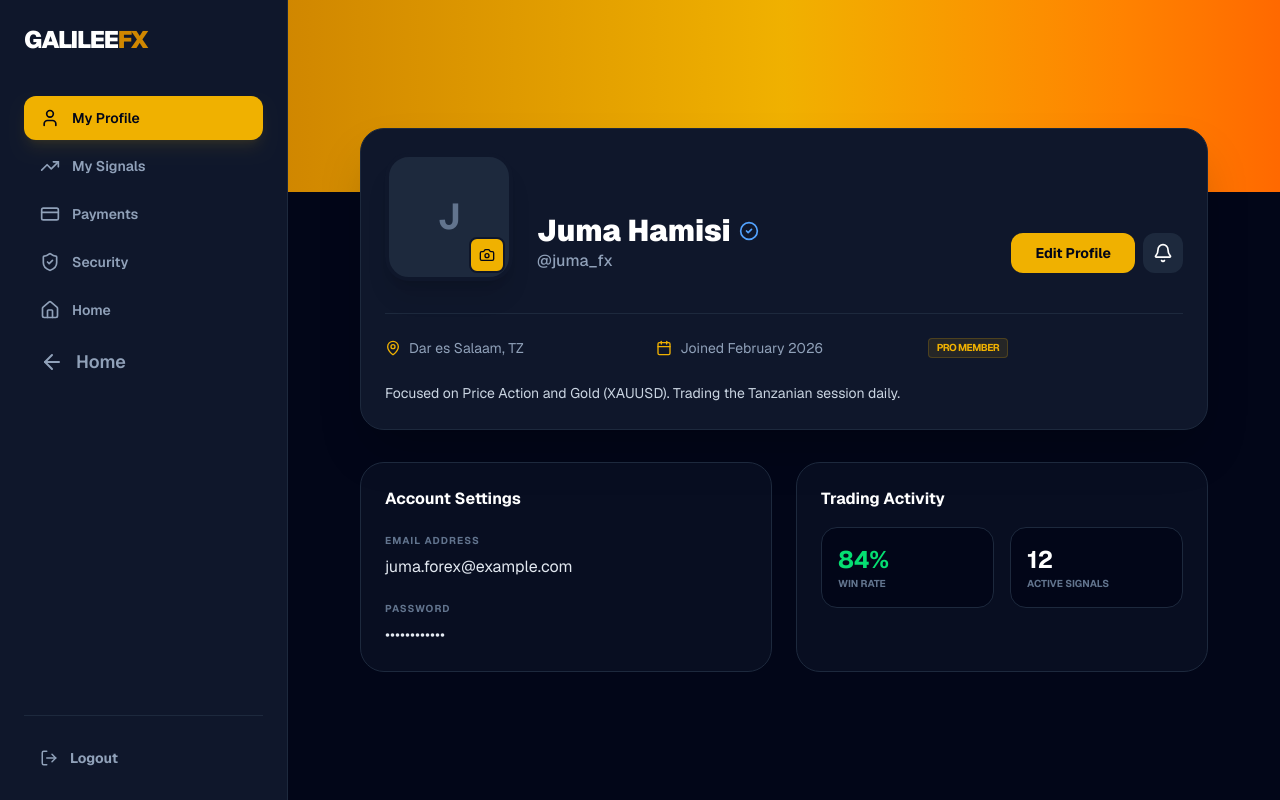
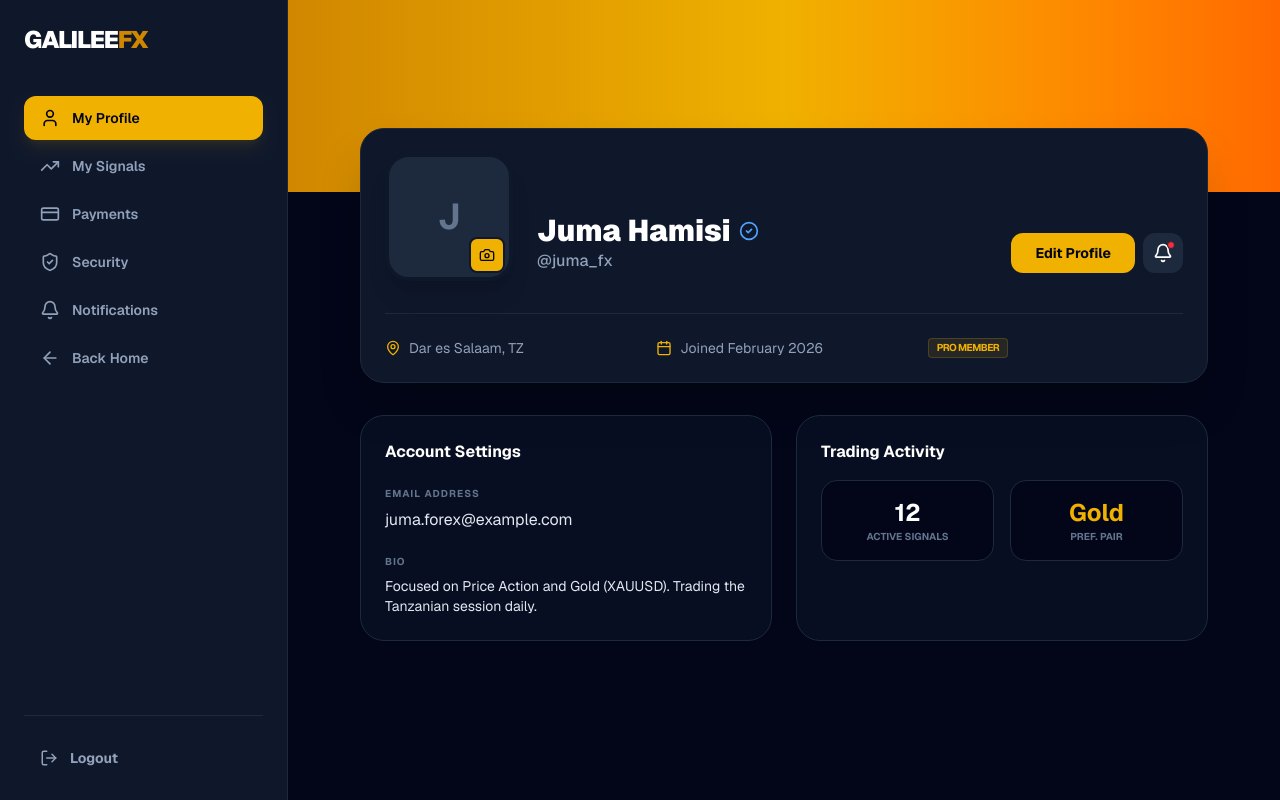
Before and after one commit to apox-rider/GFX-Academy, a Next.js app: page /Profile in a window 1280 px wide. Built offline with nearby package versions, Linux system fonts and the light colour scheme.

Commit message:
17022026

```diff
--- a/app/Profile/page.tsx
+++ b/app/Profile/page.tsx
@@ -4,21 +4,50 @@ import {
   User, Settings, CreditCard, History, LogOut,
   ShieldCheck, TrendingUp, Menu, X, Camera,
   MapPin, Calendar, CheckCircle2, Bell,
-  Home,
-  ArrowLeft
+  Home, ArrowLeft, Lock, Smartphone, Eye, EyeOff
 } from 'lucide-react';
-import Navbar from '../components/Header/page';
 import { useRouter } from 'next/navigation';
+import { PiCrosshairSimpleBold } from 'react-icons/pi';
 
 export default function ProfilePage() {
-  const router=useRouter()
+  const router = useRouter();
   const [isSidebarOpen, setSidebarOpen] = useState(false);
   const [activeTab, setActiveTab] = useState('Profile');
+  const [isEditing, setIsEditing] = useState(false);
+  const [read, setRead]= useState(false)
+  const [showPassword, setShowPassword] = useState(false);
+  const [notification, setIsNotification] = useState([
+    {id:1, category:'Daily', message:'Welcome to Galilee TX '}
+  ])
+  //  if(activeTab==='Notifications'){
+  //   setRead(!read)
+  // };
 
 
-  const gotohome=()=>{
-    router.push('/')
-  }
+  // --- HANDLER FUNCTIONS ---
+  const gotohome = () => router.push('/');
+
+
+
+  const handleLogout = () => {
+    // Add your logic to clear cookies/localstorage here
+    console.log("Logging out...");
+    router.push('/auth/login');
+  };
+
+  const editprofile = () => {
+    setIsEditing(!isEditing);
+    if(isEditing) {
+        // profile editing
+        console.log("Saving profile changes...");
+    }
+  };
+
+  const handlenotifications = () => {
+    console.log("Opening notifications...");
+    setRead(true)
+    setActiveTab('Notifications')
+  };
 
   const user = {
     name: "Juma Hamisi",
@@ -35,23 +64,24 @@ export default function ProfilePage() {
     { id: 'Signals', label: 'My Signals', icon: <TrendingUp size={20} /> },
     { id: 'Billing', label: 'Payments', icon: <CreditCard size={20} /> },
     { id: 'Security', label: 'Security', icon: <ShieldCheck size={20} /> },
-    { id: 'Home', label: 'Home', icon: <Home size={20} /> },
+    { id: 'Notifications', label: 'Notifications', icon: <Bell size={20} /> },
   ];
 
   return (
     <>
-
     <div className="min-h-screen bg-slate-950 text-slate-50 flex flex-col md:flex-row font-sans">
 
       {/* --- MOBILE NAV BAR --- */}
       <div className="md:hidden flex items-center justify-between p-4 bg-slate-900 border-b border-slate-800 sticky top-0 z-50">
-        <span className="font-bold flex text-yellow-500 tracking-tighter text-xl"><p className='text-white'>GALILEE</p> <p className='text-yellow-600'>FX</p></span>
+        <span className="font-bold flex text-yellow-500 tracking-tighter text-xl">
+            <p className='text-white'>GALILEE</p> <p className='text-yellow-600'>FX</p>
+        </span>
         <button onClick={() => setSidebarOpen(true)} className="p-2 bg-slate-800 rounded-lg">
           <Menu size={20} />
         </button>
       </div>
 
-      {/* --- SIDEBAR (RESPONSIVE) --- */}
+      {/* --- SIDEBAR --- */}
       <aside className={`
         fixed inset-y-0 left-0 z-50 w-72 bg-slate-900 border-r border-slate-800 transition-transform duration-300
         md:relative md:translate-x-0
@@ -59,7 +89,9 @@ export default function ProfilePage() {
       `}>
         <div className="flex flex-col h-full p-6">
           <div className="flex items-center justify-between mb-10">
-            <span className="text-2xl flex font-black text-white tracking-tighter"><p className='text-white'>GALILEE</p> <p className='text-yellow-600'>FX</p></span>
+            <span className="text-2xl flex font-black text-white tracking-tighter">
+                <p className='text-white'>GALILEE</p> <p className='text-yellow-600'>FX</p>
+            </span>
             <button onClick={() => setSidebarOpen(false)} className="md:hidden text-slate-400">
               <X size={20} />
             </button>
@@ -81,14 +113,16 @@ export default function ProfilePage() {
               </button>
             ))}
             <button onClick={gotohome} className='flex w-full items-center gap-3 px-4 py-3 rounded-xl text-sm font-semibold transition-all text-slate-400 hover:bg-slate-800 hover:text-white'>
-               <ArrowLeft className='justify-center top-0  '/>
-               <a href='/' className='text-lg'>Home</a>
+               <ArrowLeft size={20}/>
+               <span className='text-md'>Back Home</span>
             </button>
           </nav>
 
           <div className="mt-auto border-t border-slate-800 pt-6">
             <button
-            className="flex items-center gap-3 text-slate-400 hover:text-red-400 transition-colors px-4 py-2">
+                onClick={handleLogout}
+                className="flex items-center gap-3 text-slate-400 hover:text-red-400 transition-colors px-4 py-2 w-full"
+            >
               <LogOut size={18} />
               <span className="text-sm font-bold">Logout</span>
             </button>
@@ -106,11 +140,8 @@ export default function ProfilePage() {
           <div className="bg-slate-900 border border-slate-800 rounded-3xl p-6 shadow-2xl">
             <div className="flex flex-col md:flex-row md:items-end justify-between gap-6">
               <div className="relative">
-                <div className="w-24 h-24 md:w-32 md:h-32 rounded-3xl bg-slate-800 border-4 border-slate-900 overflow-hidden shadow-xl">
-                    {/* Placeholder for Avatar */}
-                    <div className="w-full h-full flex items-center justify-center text-4xl font-bold text-slate-500">
-                        {user.name.charAt(0)}
-                    </div>
+                <div className="w-24 h-24 md:w-32 md:h-32 rounded-3xl bg-slate-800 border-4 border-slate-900 overflow-hidden shadow-xl flex items-center justify-center text-4xl font-bold text-slate-500">
+                    {user.name.charAt(0)}
                 </div>
                 <button className="absolute bottom-2 right-2 p-2 bg-yellow-500 rounded-lg text-slate-950 border-2 border-slate-900 hover:scale-110 transition-transform">
                     <Camera size={16} />
@@ -126,11 +157,16 @@ export default function ProfilePage() {
               </div>
 
               <div className="flex gap-2 md:mb-2">
-                <button className="flex-1 md:flex-none bg-yellow-500 hover:bg-yellow-400 text-slate-950 font-bold px-6 py-2.5 rounded-xl transition-all text-sm">
-                  Edit Profile
+                <button
+                onClick={editprofile}
+                className={`flex-1 md:flex-none font-bold px-6 py-2.5 rounded-xl transition-all text-sm ${isEditing ? 'bg-green-500 text-white' : 'bg-yellow-500 text-slate-950'}`}>
+                  {isEditing ? 'Save Changes' : 'Edit Profile'}
                 </button>
-                <button className="p-2.5 bg-slate-800 text-white rounded-xl hover:bg-slate-700">
+                <button
+                onClick={handlenotifications}
+                className="p-2.5 bg-slate-800 text-white rounded-xl hover:bg-slate-700 relative">
                     <Bell size={20} />
+                    <span className={`absolute top-2 right-2 w-2 h-2 ${read?'':'bg-red-500'} rounded-full border border-slate-800`}></span>
                 </button>
               </div>
             </div>
@@ -150,65 +186,133 @@ export default function ProfilePage() {
                     </div>
                 </div>
             </div>
-
-            <p className="mt-6 text-slate-300 text-sm leading-relaxed max-w-2xl">
-                {user.bio}
-            </p>
           </div>
 
-          {/* Dynamic Sections */}
+          {/* --- DYNAMIC SECTIONS --- */}
           <div className="mt-8">
+            {/* PROFILE TAB */}
             {activeTab === 'Profile' && (
               <div className="grid grid-cols-1 md:grid-cols-2 gap-6 animate-in fade-in slide-in-from-bottom-2">
-                {/* Account Details Box */}
                 <div className="bg-slate-900/50 border border-slate-800 rounded-3xl p-6">
                     <h3 className="font-bold text-white mb-4">Account Settings</h3>
                     <div className="space-y-4">
                         <div>
                             <label className="text-[10px] uppercase font-bold text-slate-500 tracking-widest">Email Address</label>
-                            <div className="text-slate-200 mt-1">{user.email}</div>
+                            {isEditing ? (
+                                <input defaultValue={user.email} className="w-full bg-slate-950 border border-slate-800 p-2 rounded-lg mt-1 text-sm text-yellow-500 outline-none" />
+                            ) : (
+                                <div className="text-slate-200 mt-1">{user.email}</div>
+                            )}
                         </div>
                         <div>
-                            <label className="text-[10px] uppercase font-bold text-slate-500 tracking-widest">Password</label>
-                            <div className="text-slate-200 mt-1">••••••••••••</div>
+                            <label className="text-[10px] uppercase font-bold text-slate-500 tracking-widest">Bio</label>
+                            {isEditing ? (
+                                <textarea defaultValue={user.bio} className="w-full bg-slate-950 border border-slate-800 p-2 rounded-lg mt-1 text-sm text-yellow-500 outline-none h-20" />
+                            ) : (
+                                <div className="text-slate-200 mt-1 text-sm">{user.bio}</div>
+                            )}
                         </div>
                     </div>
                 </div>
 
-                {/* Trading Stats Box */}
                 <div className="bg-slate-900/50 border border-slate-800 rounded-3xl p-6">
                     <h3 className="font-bold text-white mb-4">Trading Activity</h3>
                     <div className="grid grid-cols-2 gap-4">
-                        <div className="bg-slate-950 p-4 rounded-2xl border border-slate-800">
-                            <div className="text-2xl font-bold text-green-400">84%</div>
-                            <div className="text-[10px] uppercase font-bold text-slate-500">Win Rate</div>
-                        </div>
-                        <div className="bg-slate-950 p-4 rounded-2xl border border-slate-800">
+                        <div className="bg-slate-950 p-4 rounded-2xl border border-slate-800 text-center">
                             <div className="text-2xl font-bold text-white">12</div>
                             <div className="text-[10px] uppercase font-bold text-slate-500">Active Signals</div>
+                        </div>
+                        <div className="bg-slate-950 p-4 rounded-2xl border border-slate-800 text-center">
+                            <div className="text-2xl font-bold text-yellow-500">Gold</div>
+                            <div className="text-[10px] uppercase font-bold text-slate-500">Pref. Pair</div>
                         </div>
                     </div>
                 </div>
               </div>
             )}
 
-            {activeTab === 'Signals' && (
-              <div className="bg-slate-900 border border-slate-800 rounded-3xl p-8 text-center animate-in fade-in">
-                <div className="w-16 h-16 bg-slate-800 rounded-full flex items-center justify-center mx-auto mb-4">
-                    <TrendingUp className="text-slate-600" />
+            {/* SECURITY TAB */}
+            {activeTab === 'Security' && (
+              <div className="space-y-6 animate-in fade-in slide-in-from-bottom-2">
+                <div className="bg-slate-900 border border-slate-800 rounded-3xl p-6">
+                    <h3 className="font-bold text-white mb-6 flex items-center gap-2">
+                        <Lock size={20} className="text-yellow-500" /> Login & Password
+                    </h3>
+                    <div className="space-y-4">
+                        <div className="flex justify-between items-center p-4 bg-slate-950 rounded-2xl border border-slate-800">
+                            <div>
+                                <p className="text-sm font-bold">Change Password</p>
+                                <p className="text-xs text-slate-500">Update your account security regularly.</p>
+                            </div>
+                            <button className="text-xs bg-slate-800 px-4 py-2 rounded-lg hover:bg-slate-700 transition-colors">Update</button>
+                        </div>
+                        <div className="flex justify-between items-center p-4 bg-slate-950 rounded-2xl border border-slate-800">
+                            <div>
+                                <p className="text-sm font-bold">Two-Factor Authentication</p>
+                                <p className="text-xs text-green-500">Active (via SMS)</p>
+                            </div>
+                            <button className="text-xs text-red-500">Disable</button>
+                        </div>
+                    </div>
                 </div>
-                <h3 className="font-bold text-xl">No Active Signals</h3>
-                <p className="text-slate-400 text-sm mt-2 max-w-xs mx-auto">
-                    You haven't followed any signals yet. Visit the signals dashboard to get started.
-                </p>
+
+                <div className="bg-slate-900/50 border border-slate-800 rounded-3xl p-6">
+                    <h3 className="font-bold text-white mb-4 flex items-center gap-2">
+                        <Smartphone size={20} className="text-yellow-500" /> Login Devices
+                    </h3>
+                    <div className="text-sm text-slate-400 space-y-3">
+                        <div className="flex items-center justify-between">
+                            <span>iPhone 15 Pro • Dar es Salaam</span>
+                            <span className="text-[10px] bg-yellow-500/20 text-yellow-500 px-2 py-1 rounded">Current</span>
+                        </div>
+                        <div className="flex items-center justify-between border-t border-slate-800 pt-3">
+                            <span>Windows Desktop • Mbeya</span>
+                            <button className="text-red-500 text-xs">Revoke</button>
+                        </div>
+                    </div>
+                </div>
               </div>
             )}
+
+            {/* SIGNALS TAB (Placeholder) */}
+            {activeTab === 'Signals' && (
+              <div className="bg-slate-900 border border-slate-800 rounded-3xl p-12 text-center animate-in fade-in">
+                <TrendingUp size={48} className="text-slate-800 mx-auto mb-4" />
+                <h3 className="font-bold text-xl">No Recent Alerts</h3>
+                <p className="text-slate-400 text-sm mt-2">Active signals will appear here for Pro Members.</p>
+              </div>
+            )}
+
+            {activeTab==='Notifications'&&(
+              <>
+              {notification.length>0?(
+                <>
+                <div>
+                  {notification.map((n)=>(
+                    <div
+                    key={n.id}
+                    className='font-bold text-xl'>
+                    <h2 className='flex text-xl'><p className='text-white'>Category:</p><p className='text-yellow-200'>{n.category}</p></h2>
+                    <p className='text-slate-400 text-sm mt-2'>{n.message}</p>
+                    </div>
+                  ))}
+                </div>
+                </>
+              ):(
+                <>
+                  <div className="bg-slate-900 border border-slate-800 rounded-3xl p-12 text-center animate-in fade-in">
+                  <PiCrosshairSimpleBold size={48} className="text-slate-800 mx-auto mb-4" />
+                   <h3 className="font-bold text-xl">No Notifications Available</h3>
+                   <p className="text-slate-400 text-sm mt-2">All Notifications will appear here </p>
+                  </div>
+                </>
+              )}
+              </>
+             )}
           </div>
-
         </div>
       </main>
 
-      {/* Backdrop for mobile */}
       {isSidebarOpen && (
         <div className="fixed inset-0 bg-black/80 backdrop-blur-sm z-40 md:hidden" onClick={() => setSidebarOpen(false)} />
       )}
```
Also changed, not shown: app/components/Header/page.tsx (+18 -1 lines), app/auth/Login/page.tsx (renamed from app/About/auth/Login/page.tsx), app/auth/Register/page.tsx (renamed from app/About/auth/Register/page.tsx).
